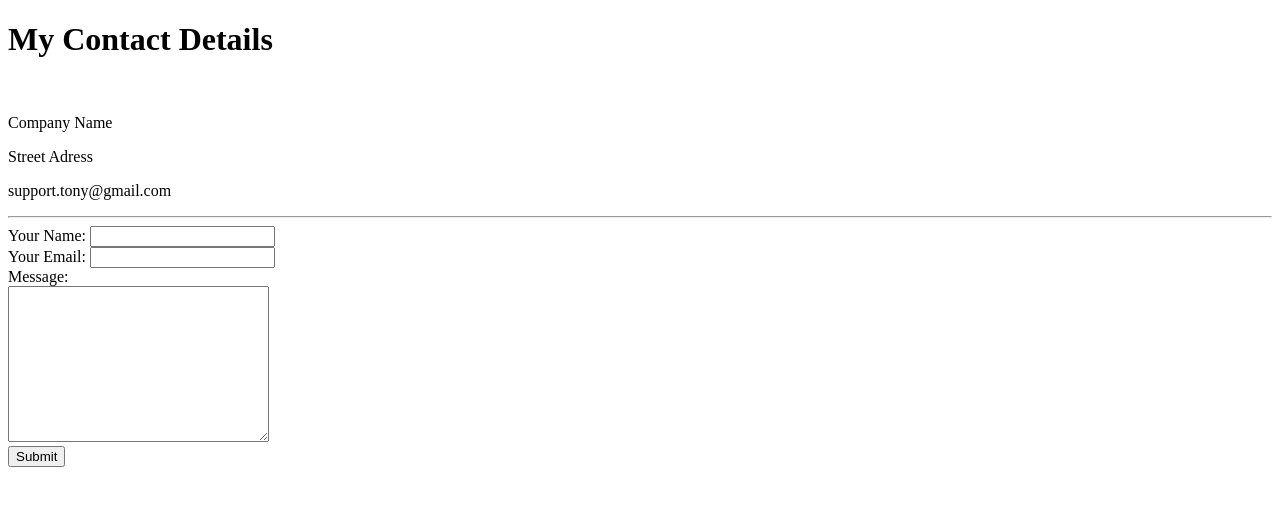
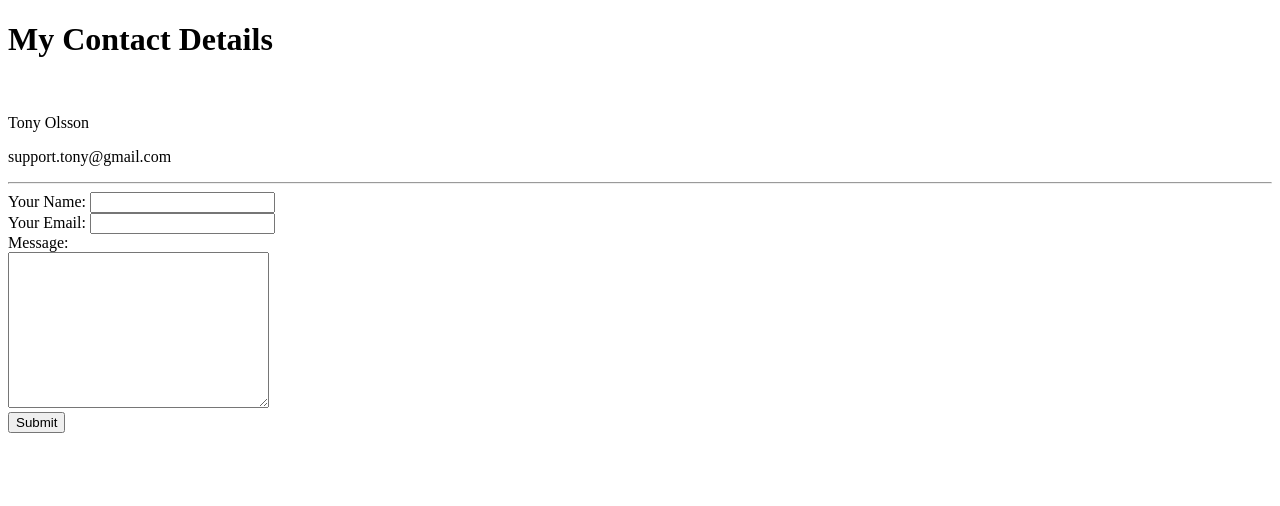
Before and after one commit to Bobotech79/CV, a plain HTML site: page contact.html in a window 1280 px wide. Drawn offline with Linux system fonts and the light colour scheme.

Commit message:
update contact.html

```diff
--- a/contact.html
+++ b/contact.html
@@ -7,8 +7,7 @@
   <body>
     <h1><strong>My Contact Details</strong></h1>
     <br>
-    <p>Company Name<br></p>
-    <p>Street Adress</p>
+    <p>Tony Olsson<br></p>
     <p>support.tony@gmail.com</p>
     <hr>
     <form action="mailto:support.tony@gmail.com" method="post" enctype="text/plain">
```
